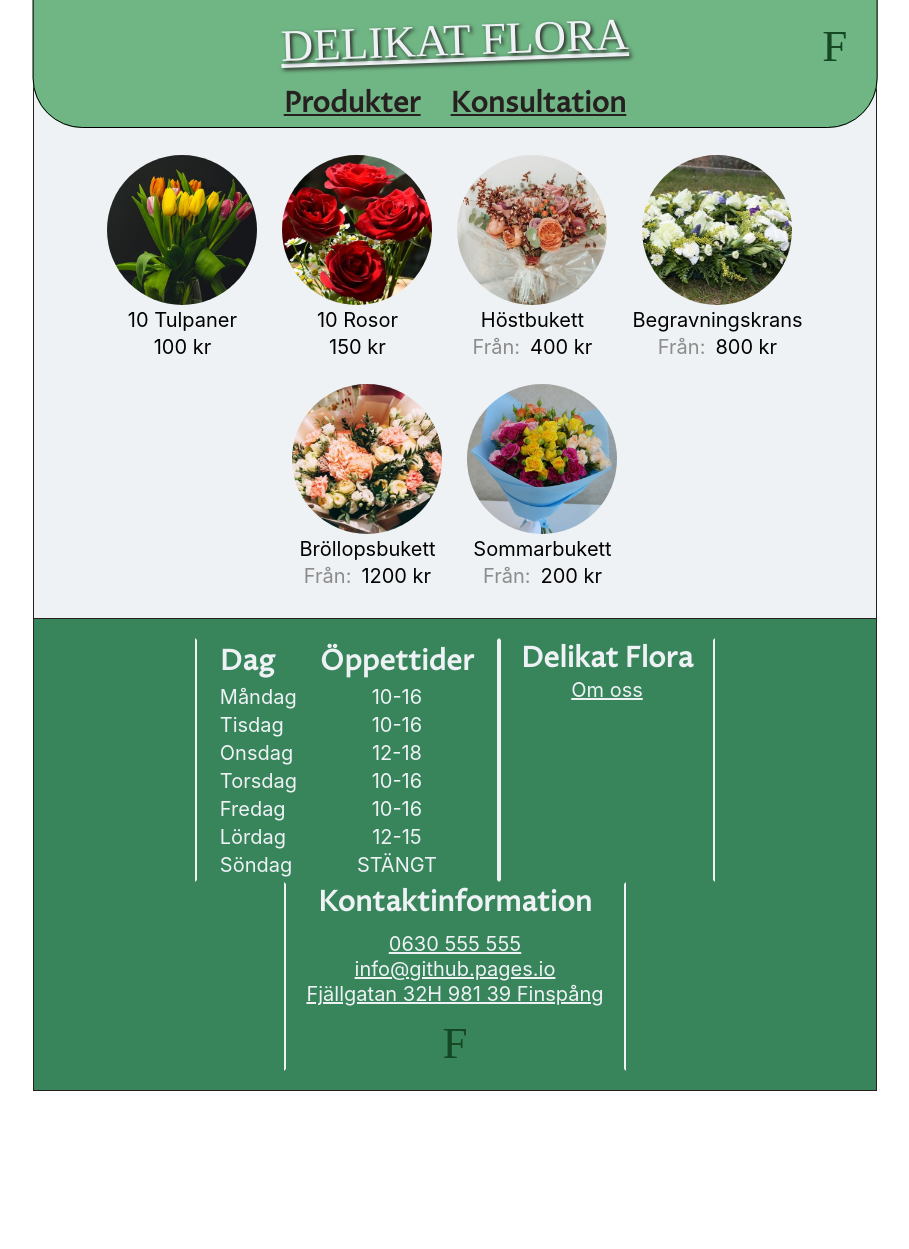
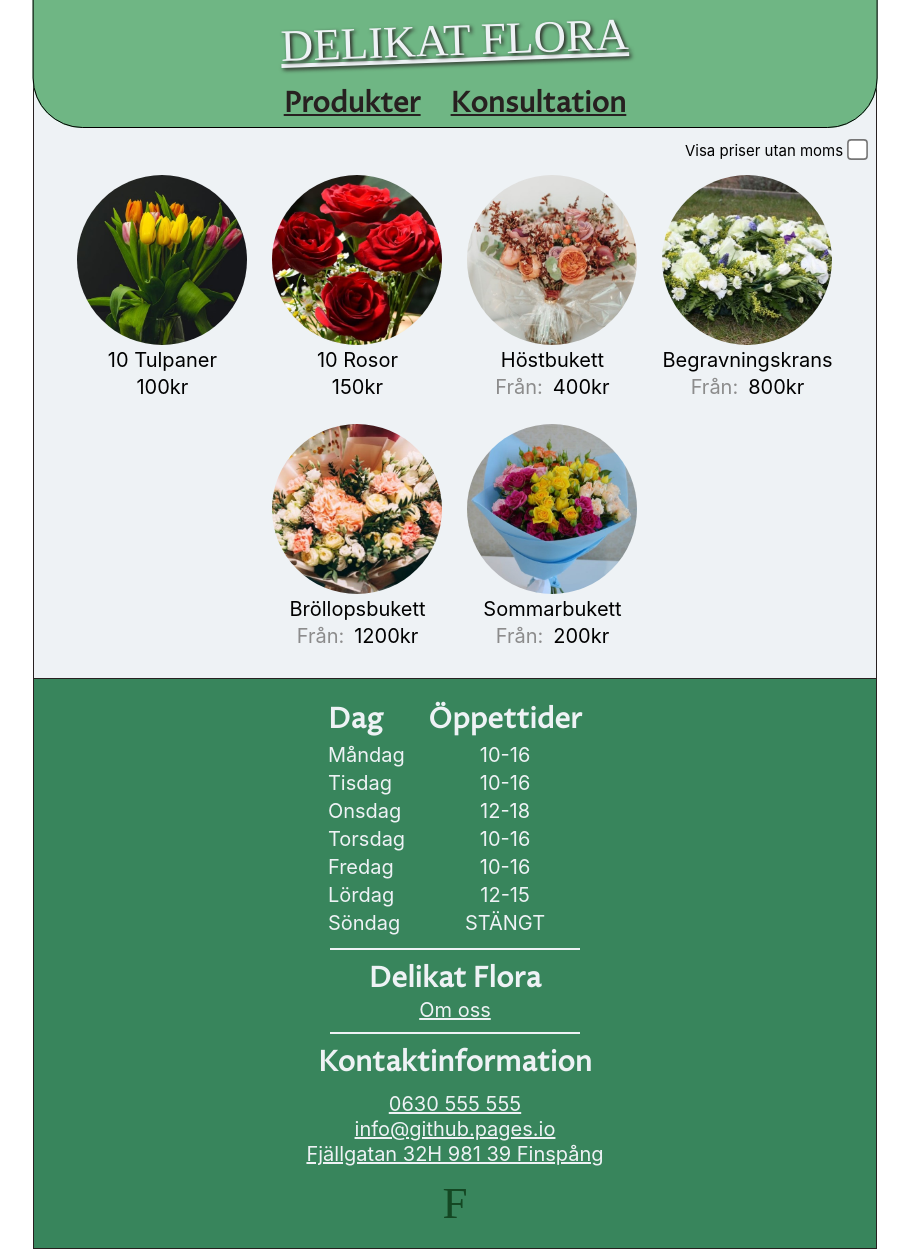
Before and after one commit to NTIG-Uppsala/Delikat-Flora, a plain HTML site: page website/products.html in a window 1280 px wide. Shown: the whole page, without its empty margins (185-1094 px from the left). Before the commit the page ends 1091 px from the top, so only its background shows below. Drawn offline with Linux system fonts and the light colour scheme; a web font is replaced by a local one.

Commit message:
moms button added

```diff
--- a/website/products.html
+++ b/website/products.html
@@ -27,6 +27,12 @@
     </header>
     <main>
         <div class="centerInfo textSmall">
+            <div class="sortingOptions">
+                <label class="momsButton textExtraSmall">
+                Visa priser utan moms
+                <input type="checkbox" class="momsCheckbox" id="toggleVAT">
+            </label>
+            </div>
             <div class="productsPage">
                 <div class="product">
                     <img src="../images/tulips_10pack.jpg" alt="">
@@ -35,7 +41,7 @@
                     </div>
                     <div class="priceTag">
                         <div>
-                            100 kr
+                            <span>100</span>kr
                         </div>
                     </div>
                 </div>
@@ -46,7 +52,7 @@
                     </div>
                     <div class="priceTag">
                         <div>
-                            150 kr
+                            <span>150</span>kr
                         </div>
                     </div>
                 </div>
@@ -60,7 +66,7 @@
                             Från:
                         </div>
                         <div>
-                            400 kr
+                            <span>400</span>kr
                         </div>
                     </div>
                 </div>
@@ -74,7 +80,7 @@
                             Från:
                         </div>
                         <div>
-                            800 kr
+                            <span>800</span>kr
                         </div>
                     </div>
                 </div>
@@ -88,7 +94,7 @@
                             Från:
                         </div>
                         <div>
-                            1200 kr
+                            <span>1200</span>kr
                         </div>
                     </div>
                 </div>
@@ -102,7 +108,7 @@
                             Från:
                         </div>
                         <div>
-                            200 kr
+                            <span>200</span>kr
                         </div>
                     </div>
                 </div>
@@ -181,12 +187,14 @@
                     </tbody>
                 </table>
             </div>
+            <div class="divider"></div>
             <div class="aboutUsInfo">
                 <div class="textMedium">
                     Delikat Flora
                 </div>
                 <a href="about_us.html"> Om oss</a>
             </div>
+            <div class="divider"></div>
             <div class="contactInfo">
                 <div class="textMedium">
                     Kontaktinformation
@@ -208,6 +216,6 @@
             </div>
         </footer>
     </main>
+    <script src="toggle_vat.js"></script>
 </body>
-
 </html>
--- a/website/style.css
+++ b/website/style.css
@@ -57,7 +57,7 @@ header {
 header .logo{
     position: fixed;
     right: 30px;
-    top: 120px;
+    top: 110px;
 }
 
 a.title {
@@ -102,6 +102,9 @@ main {
 
 .centerInfo {
     padding-top: 140px;
+}
+
+.sortingOptions {
     display: flex;
     flex-wrap: wrap;
 }
@@ -110,6 +113,15 @@ main {
     text-align: center;
     margin-top: 5px;
     margin-bottom: 20px;
+}
+
+.momsButton {
+    margin-left: auto;
+    padding-right: 10px;
+}
+
+.momsCheckbox {
+    scale: 1.6;
 }
 
 .productsPage, .servicesPage, .staffPage {
@@ -128,7 +140,7 @@ main {
 }
 
 .productsPage img {
-    width: 150px;
+    width: 170px;
 }
 
 .servicesPage img {
@@ -183,11 +195,8 @@ footer a {
 }
 
 .contactInfo, .openingHoursInfo, .aboutUsInfo {
-    border: #38855C;
-    border-right: #EEF2F5;
-    border-left: #EEF2F5;
-    border-width: 2px;
-    border-style: solid;
+    border-right: 2px solid var(--color-light);
+    border-left: 2px solid var(--color-light);
     padding-right: 20px;
     padding-left: 20px;
 }
@@ -198,6 +207,11 @@ footer a {
 
 .openingHoursTable td:nth-of-type(2), .openingHoursTable th:nth-of-type(2){
     padding-left: 20px;
+}
+
+.textExtraSmall {
+    font-size: 15px;
+    font-family: Inter;
 }
 
 .textSmall {
@@ -233,7 +247,7 @@ footer a {
     color: var(--color-light)
 }
 
-@media screen and (max-width: 1100px) {
+@media screen and (max-width: 1350px) {
 
     header .logo {
         display: none;
@@ -241,12 +255,19 @@ footer a {
 
     footer {
         flex-direction: column;
+        gap: 10px;
     }
 
     .contactInfo, .openingHoursInfo, .aboutUsInfo {
-        border-left: none;
-        border-right: none;
+        border: none;
         margin: auto;
+    }
+
+    .divider {
+        align-self: center;
+        width: 250px;
+        height: 2px;
+        background-color: var(--color-light);
     }
 }
 
@@ -276,6 +297,10 @@ footer a {
 
 @media screen and (max-width: 455px){
 
+    .textExtraSmall {
+        font-size: clamp(0.8rem, 0.8vw, 4rem);
+    }
+
     .textSmall {
         font-size: clamp(1rem, 1vw, 4rem);
     }
--- /dev/null
+++ b/website/toggle_vat.js
@@ -0,0 +1,29 @@
+document.addEventListener("DOMContentLoaded", function() {
+    const VAT_CHECKBOX = document.getElementById("toggleVAT");
+    const PRICE_SPANS = document.querySelectorAll(".priceTag span");
+
+    const VAT_RATE = 0.25;
+
+    PRICE_SPANS.forEach(span => {
+        let price = parseFloat(span.textContent.trim());
+        if (!isNaN(price)) {
+            span.dataset.originalPrice = price;
+        }
+    });
+
+    VAT_CHECKBOX.addEventListener("change", function(){
+        PRICE_SPANS.forEach(span => {
+            let originalPrice = parseFloat(span.dataset.originalPrice);
+            if (!isNaN(originalPrice)) {
+                if (VAT_CHECKBOX.checked) {
+                    let priceWithoutVAT = (originalPrice / (1 + VAT_RATE)).toFixed(0);
+                    span.textContent = priceWithoutVAT;
+                }
+
+                else {
+                    span.textContent = originalPrice;
+                }
+            }
+        });
+    });
+});
```
Also changed, not shown: _dev_info/coding_standards.md (+1 -0 lines), _templates/modules/footer.html (+2 -0 lines), _templates/pages/consultation.html (+1 -2 lines), website/about_us.html (+2 -0 lines), website/consultation.html (+3 -2 lines), website/index.html (+2 -0 lines), 1 other file.
